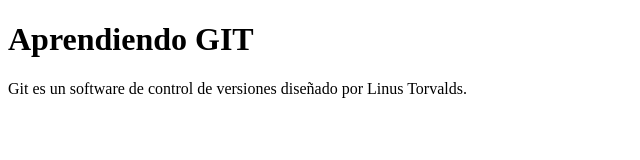
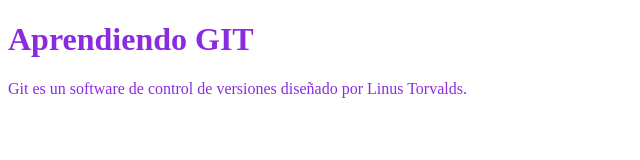
Before and after one commit to quito69/MiProyecto, a plain HTML site: page index.html in a window 1280 px wide. Shown: the whole page, without its empty margins (0-640 px from the left). Drawn offline with Linux system fonts and the light colour scheme.

Commit message:
agregando estilo

```diff
--- a/index.html
+++ b/index.html
@@ -5,6 +5,12 @@
 	<title>Aprendiendo GIT</title>
 </head>
 <body>
+	<style>
+		* {
+			color:  blueviolet;
+			font-family: 'lucida sans-serif';
+		}
+	</style>
 	<h1>Aprendiendo GIT</h1>
 	<p>Git es un software de control de versiones diseñado por Linus Torvalds.</p>
 </body>
```
